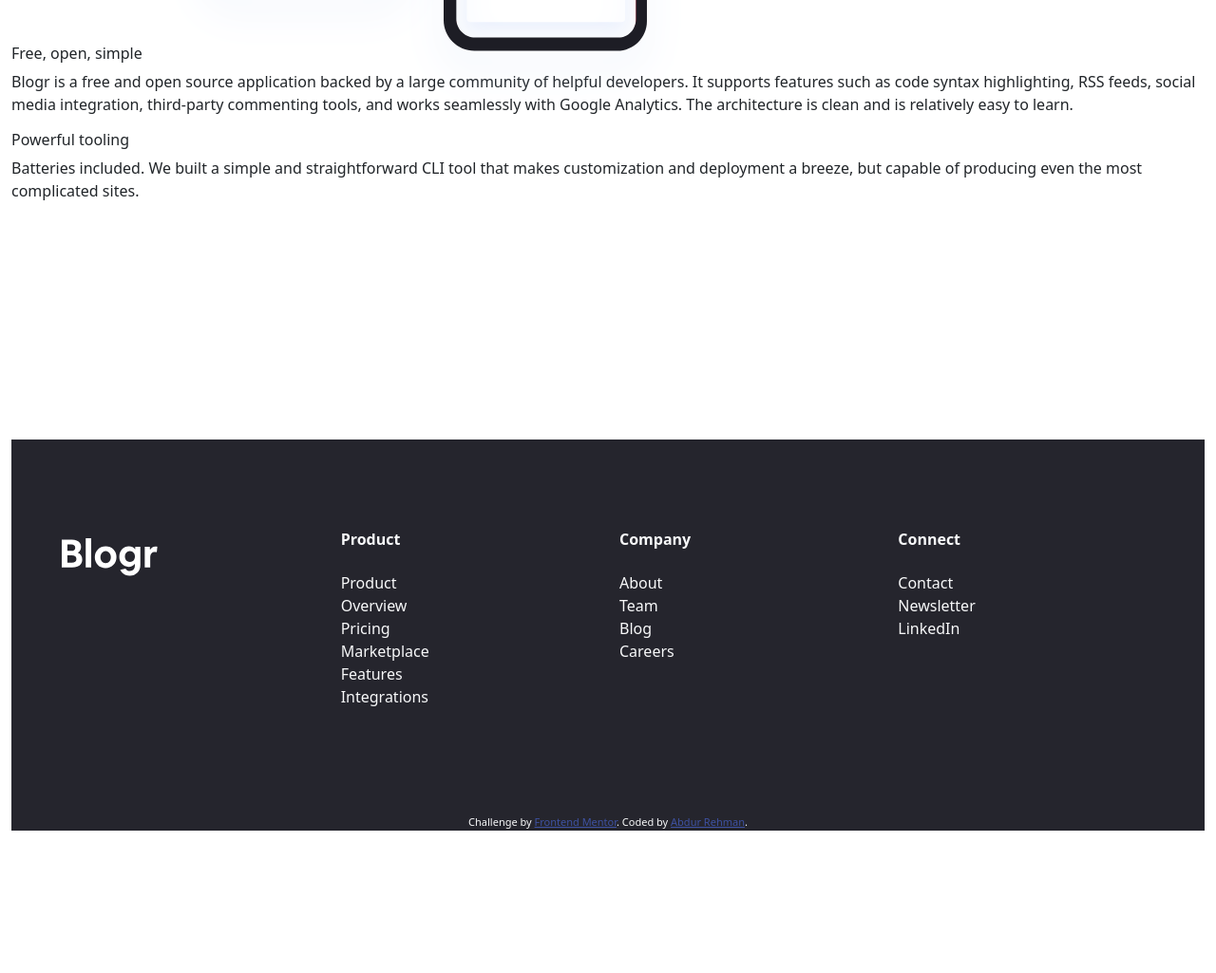
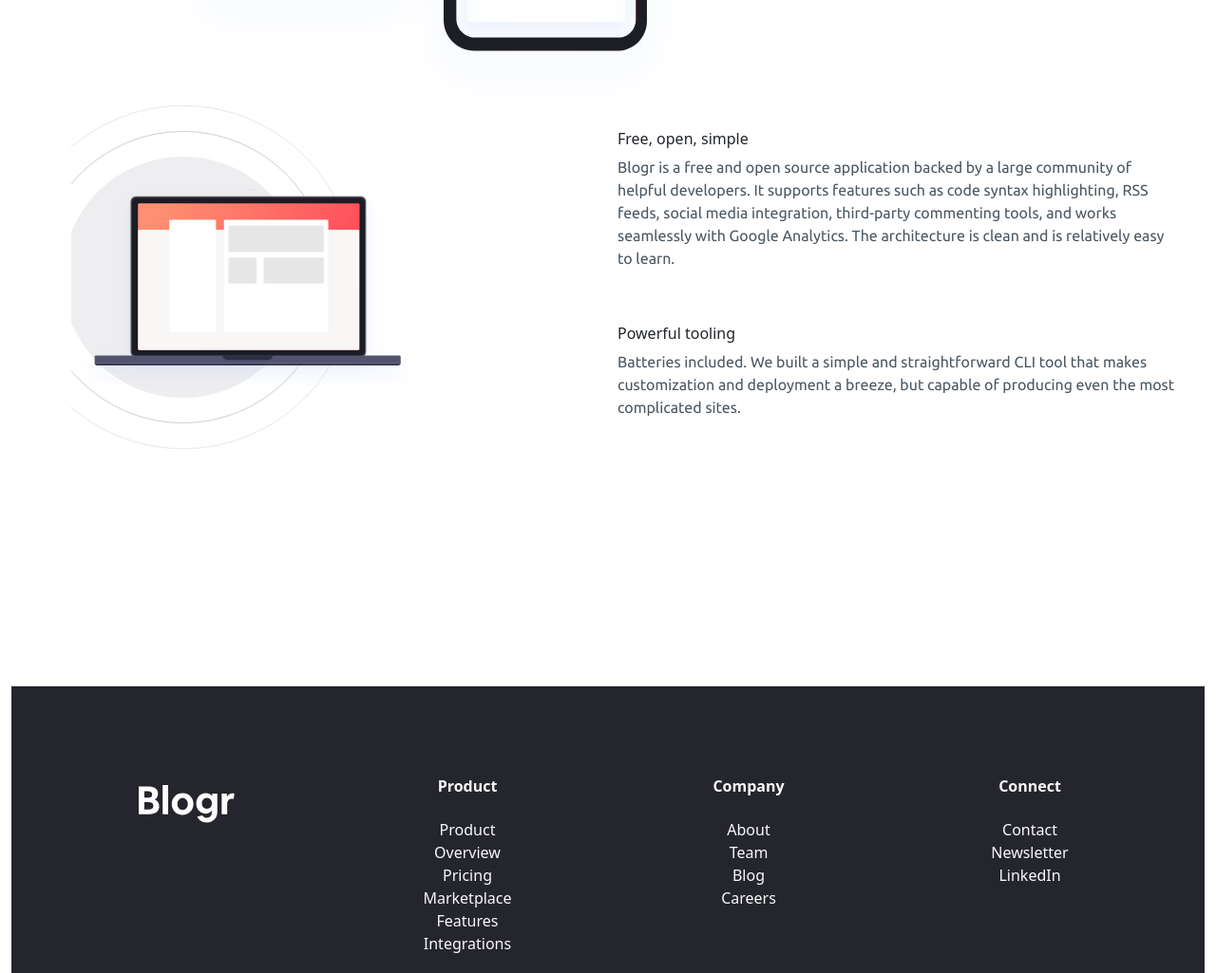
Before and after one commit to mann-codes2014/blogr-landing-page-main, a plain HTML site: page index.html in a window 1280 px wide. Shown: the part 1300-2325 px from the top of the page at 95% size. Before the commit the page ends 2175 px from the top, so only its background shows below. Drawn offline with nearby package versions, Linux system fonts and the light colour scheme.

Commit message:
Fix footer center align issue on mobile device

```diff
--- a/index.html
+++ b/index.html
@@ -166,7 +166,7 @@
       <main>
         <div class="grid-container">
           <div class="grid-item item1">
-            <p class="h3 text-center sub-heading">Designed for the future</p>
+            <p class="h3 text-justify sub-heading">Designed for the future</p>
           </div>
           <div class="grid-item item2">
             <!-- <img src="./images/illustration-editor-desktop.svg" width="100%" alt=""> -->
@@ -199,45 +199,61 @@
         </div>
         <div class="middle mb-5">
           <div class="middle-heading">
-            <p class="h5 text-white text-wrap">State of the Art Infrastructure</p>
+            <p class="h5 text-white text-wrap">
+              State of the Art Infrastructure
+            </p>
             <p class="text-white text-wrap">
               With reliability and speed in mind, worldwide data centers provide
               the backbone for ultra-fast connectivity. This ensures your site
-            will load instantly, no matter where your readers are, keeping your
-            site competitive.
+              will load instantly, no matter where your readers are, keeping
+              your site competitive.
             </p>
           </div>
-          <img src="./images/illustration-phones.svg" alt="phones" class="fix">
+          <img
+            src="./images/illustration-phones.svg"
+            alt="phones"
+            class="fix"
+          />
         </div>
-
-        <p class="h6 text-start">Free, open, simple</p>
-        <p>
+        <div class="second-grid-container">
+          <div class="second-grid-item item-graphic"></div>
+          <div class="second-grid-item item-free">
+            <p class="h6 text-justify">Free, open, simple</p>
+            <p class="summary">
               Blogr is a free and open source application backed by a large
               community of helpful developers. It supports features such as code
-          syntax highlighting, RSS feeds, social media integration, third-party
-          commenting tools, and works seamlessly with Google Analytics. The
-          architecture is clean and is relatively easy to learn.
+              syntax highlighting, RSS feeds, social media integration,
+              third-party commenting tools, and works seamlessly with Google
+              Analytics. The architecture is clean and is relatively easy to
+              learn.
             </p>
-        <p class="h6 text-start">Powerful tooling</p>
-        <p>
+          </div>
+          <div class="second-grid-item item-tool">
+            <p class="h6 text-justify">Powerful tooling</p>
+            <p class="summary">
               Batteries included. We built a simple and straightforward CLI tool
               that makes customization and deployment a breeze, but capable of
               producing even the most complicated sites.
             </p>
+          </div>
+
+          <!-- <div class="features">
+
+
+          </div> -->
+        </div>
       </main>
-      <div class="footer pb-0 mb-0 justify-content-center text-light">
+      <div class="footer text-light">
         <footer>
-          <div class="row my-5 justify-content-center py-5">
-            <div class="col-11">
-              <div class="row">
-                <div class="col-xl-3 col-md-4 col-sm-4 col-12">
-                  <h3 class="mb-md-0 mb-5">
+          <div class="row my-5 justify-content-center  p-5">
+            <div class="col-xl-3 col-md-4 col-sm-12 ">
+              <h3 class="mb-md-0 mb-5 text-center">
                 <img src="./images/logo.svg" alt="Blogr" />
               </h3>
             </div>
-                <div class="col-xl-3 col-md-4 col-sm-4 col-12">
-                  <h6 class="mb-3 mb-lg-4"><b>Product</b></h6>
-                  <ul class="list-unstyled">
+            <div class="col-xl-3 col-md-4 col-sm-12 ">
+              <h6 class="mb-3 mb-lg-4 text-center"><b>Product</b></h6>
+              <ul class="list-unstyled text-center">
                 <li>Product</li>
                 <li>Overview</li>
                 <li>Pricing</li>
@@ -246,24 +262,22 @@
                 <li>Integrations</li>
               </ul>
             </div>
-                <div class="col-xl-3 col-md-4 col-sm-4 col-12">
-                  <h6 class="mb-3 mb-lg-4"><b>Company</b></h6>
-                  <ul class="list-unstyled">
+            <div class="col-xl-3 col-md-4 col-sm-12 ">
+              <h6 class="mb-3 mb-lg-4 text-center"><b>Company</b></h6>
+              <ul class="list-unstyled text-center">
                 <li>About</li>
                 <li>Team</li>
                 <li>Blog</li>
                 <li>Careers</li>
               </ul>
             </div>
-                <div class="col-xl-3 col-md-4 col-sm-4 col-12">
-                  <h6 class="mb-3 mb-lg-4"><b>Connect</b></h6>
-                  <ul class="list-unstyled">
+            <div class="col-xl-3 col-md-4 col-sm-12 ">
+              <h6 class="mb-3 mb-lg-4 text-center"><b>Connect</b></h6>
+              <ul class="list-unstyled text-center">
                 <li>Contact</li>
                 <li>Newsletter</li>
                 <li>LinkedIn</li>
               </ul>
-                </div>
-              </div>
             </div>
           </div>
           <div class="row">
--- a/style.css
+++ b/style.css
@@ -84,7 +84,6 @@ a {
   grid-gap: 10px;
   grid-template-columns: 50% auto auto;
 
-  /* padding: 4em; */
   padding-top: 4em;
   padding-left: 4em;
 }
@@ -93,7 +92,6 @@ a {
   background-color: rgba(255, 255, 255, 0.8);
   text-align: left;
   padding: 1em;
-
 }
 
 .item1 {
@@ -118,35 +116,69 @@ a {
   grid-row: 2;
 }
 .item4 {
- grid-column: 1 / span 1;
+  grid-column: 1 / span 1;
   grid-row: 3;
 }
 
 .middle {
-  background: linear-gradient(to right,hsl(237, 17%, 21%), hsl(237, 23%, 32%)),
-  url("./images/bg-pattern-circles.svg");
+  background: linear-gradient(to right, hsl(237, 17%, 21%), hsl(237, 23%, 32%)),
+    url("./images/bg-pattern-circles.svg");
   padding: 13em;
   margin-top: 3em;
   background-clip: border-box;
-  background-position: left center,left bottom;
+  background-position: left center, left bottom;
   background-blend-mode: exclusion;
-  background-size: auto,55%;
+  background-size: auto, 55%;
   border-radius: 0 13% 0 13%;
   background-repeat: no-repeat;
   text-align: left;
   position: relative;
 }
-.fix{
-  position:absolute;
-  top:-3em;
+.fix {
+  position: absolute;
+  top: -3em;
   left: 10em;
 }
-.middle-heading{
-  position:absolute;
-  top:5em;
+.middle-heading {
+  position: absolute;
+  top: 5em;
   left: 45em;
   text-align: left;
   width: 40%;
+}
+.second-grid-container {
+  display: grid;
+  grid-gap: 10px;
+  grid-template-columns: 50% auto auto;
+  padding-top: 4em;
+  padding-left: 0;
+}
+.second-grid-item {
+  background-color: rgba(255, 255, 255, 0.8);
+  text-align: left;
+  padding: 1em;
+  padding-left: 0;
+}
+.item-graphic {
+  grid-column: 1;
+  grid-row: 1 / span 3;
+  background: url("./images/illustration-laptop-desktop.svg");
+
+  background-clip: border-box;
+  background-position: left center;
+  background-blend-mode: overlay;
+  background-size: auto 100%;
+  -webkit-clip-path: inset(0 0 0 10%);
+  clip-path: inset(0 0 0 10%);
+  background-repeat: no-repeat;
+}
+.item-free {
+  grid-column: 2 / span 1;
+  grid-row: 2;
+}
+.item-tool {
+  grid-column: 2 / span 1;
+  grid-row: 3;
 }
 @media screen and (max-width: 375px) {
   .grid-container {
@@ -157,8 +189,8 @@ a {
   .grid-item {
     background-color: rgba(255, 255, 255, 0.8);
     text-align: center;
-
-
+    padding: 1em;
+    padding-left: 0;
   }
 
   .item1 {
@@ -170,11 +202,11 @@ a {
     grid-column: 1;
     grid-row: 2;
     background: url("./images/illustration-editor-mobile.svg");
-    padding: 3em;
+    padding: 9em;
     background-clip: padding-box;
-    background-position: right center;
+    background-position: center center;
     background-blend-mode: overlay;
-    background-size: 100% 100%;
+    background-size: 100% auto;
     background-repeat: no-repeat;
   }
   .item3 {
@@ -188,33 +220,71 @@ a {
 
   /* middle section */
   .middle {
-    background: linear-gradient(to right,hsl(237, 17%, 21%), hsl(237, 23%, 32%)),
-    url("./images/bg-pattern-circles.svg");
+    background: linear-gradient(
+        to right,
+        hsl(237, 17%, 21%),
+        hsl(237, 23%, 32%)
+      ),
+      url("./images/bg-pattern-circles.svg");
     padding: 9em;
     padding-top: 12em;
     margin-top: 9em;
     background-clip: padding-box;
-    background-position: left center,left center;
+    background-position: left center, left center;
     background-blend-mode: exclusion;
-    background-size: auto,100%;
+    background-size: auto, 100%;
     border-radius: 0 13% 0 13%;
     background-repeat: no-repeat;
     text-align: left;
     position: relative;
   }
-  .fix{
-    position:absolute;
-    top:-7em;
+  .fix {
+    position: absolute;
+    top: -7em;
     left: 1em;
     width: 80%;
   }
-  .middle-heading{
+  .middle-heading {
     margin-top: 2em;
-    position:absolute;
-    top:7em;
+    position: absolute;
+    top: 7em;
     left: 1em;
     text-align: center;
     width: 90%;
+  }
+  .second-grid-container {
+    display: grid;
+    grid-gap: 10px;
+    grid-template-columns: auto;
+    padding-top: 4em;
+    padding-left: 0;
+  }
+  .second-grid-item {
+    background-color: rgba(255, 255, 255, 0.8);
+    text-align: center;
+    padding: 1em;
+    padding-left: 0;
+  }
+  .item-graphic {
+    grid-column: 1;
+    grid-row: 1;
+    background: url("./images/illustration-laptop-desktop.svg");
+    padding: 9em;
+    background-clip: border-box;
+    background-position: center center;
+    background-blend-mode: overlay;
+    background-size: 100% auto;
+    background-repeat: no-repeat;
+    -webkit-clip-path: none;
+    clip-path: none;
+  }
+  .item-free {
+    grid-column: 1;
+    grid-row: 2;
+  }
+  .item-tool {
+    grid-column: 1;
+    grid-row: 3;
   }
 }
 
@@ -244,8 +314,8 @@ h3 {
     34px + (40 - 34) * ((100vw - 360px) / (1600 - 360))
   ) !important;
 }
-.summary{
-  color:  hsl(207, 13%, 34%);
+.summary {
+  color: hsl(207, 13%, 34%);
   font-family: "Ubuntu", sans-serif;
   font-weight: 400;
 }
```
Lines whose indentation alone changed are shown as unchanged.
